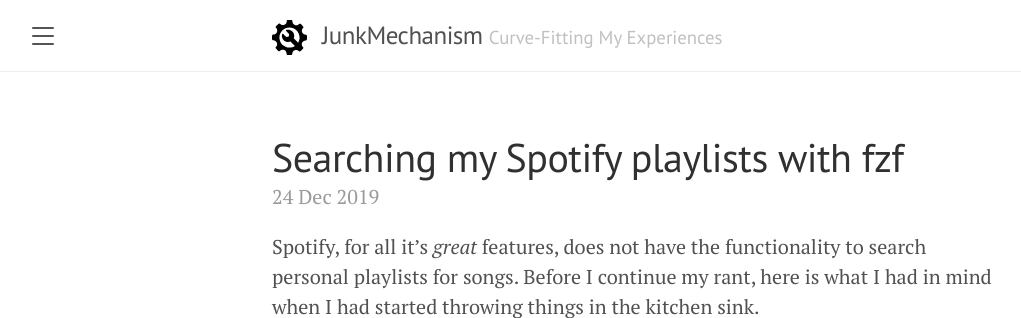
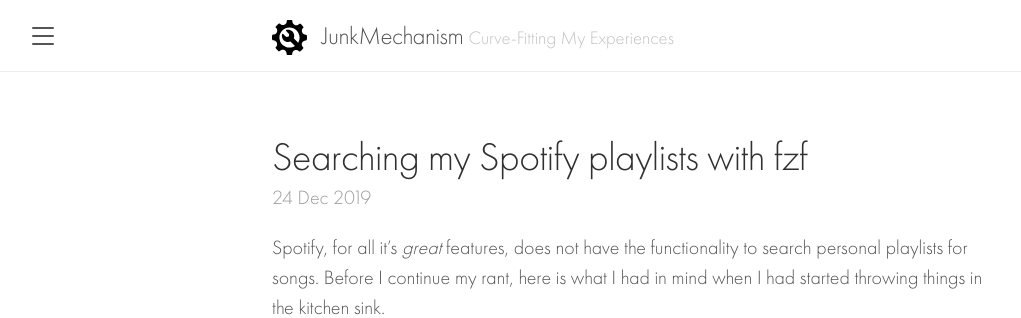
Before and after one commit to junkmechanic/junkmechanic.github.io, a Jekyll site: the page built from _posts/2019-12-24-searching-in-spotify-playlists-with-fzf.md, in a window 1280 px wide, cut to the strip 0-318 px from the top of the page. Shown: the whole strip, without its empty margins (8-1029 px from the left). Built offline with Jekyll 4.4.1, drawn with Linux system fonts in a browser that asks for light colours.

Commit message:
Changed fonts, showing excerpts on index

```diff
--- a/_includes/head.html
+++ b/_includes/head.html
@@ -20,7 +20,12 @@
   <link rel="stylesheet" href="{{ '/public/css/syntax.css' | absolute_url }}">
   <link rel="stylesheet" href="{{ '/public/css/lanyon.css' | absolute_url }}">
   <link rel="stylesheet" href="{{ '/public/css/custom.css' | absolute_url }}">
+
   <link rel="stylesheet" href="https://fonts.googleapis.com/css?family=PT+Serif:400,400italic,700%7CPT+Sans:400">
+
+  <link rel="preconnect" href="https://fonts.googleapis.com">
+  <link rel="preconnect" href="https://fonts.gstatic.com" crossorigin>
+  <link rel="stylesheet" href="https://fonts.googleapis.com/css2?family=Fira+Code:wght@300..700">
 
   <link rel="icon" href="{{ '/public/favicon.ico' | absolute_url }}">
 
--- a/_posts/2019-12-24-searching-in-spotify-playlists-with-fzf.md
+++ b/_posts/2019-12-24-searching-in-spotify-playlists-with-fzf.md
@@ -1,10 +1,13 @@
 ---
 layout: post
 title: Searching my Spotify playlists with fzf
+excerpt_separator: <!--more-->
 ---
 
 Spotify, for all it's _great_ features, does not have the functionality to
-search personal playlists for songs. Before I continue my rant, here is what I
+search personal playlists for songs.
+<!--more-->
+Before I continue my rant, here is what I
 had in mind when I had started throwing things in the kitchen sink.
 
 ![](/images/search_demo.gif)
--- a/index.html
+++ b/index.html
@@ -14,7 +14,7 @@ title: Home
 
     <span class="post-date">{{ post.date | date_to_string }}</span>
 
-    {{ post.content }}
+    {{ post.excerpt }}
   </div>
   {% endfor %}
 </div>
--- a/public/css/custom.css
+++ b/public/css/custom.css
@@ -8,3 +8,29 @@
     border-radius: 5px;
   }
 }
+
+/* Custom font */
+@font-face {
+  font-family: 'FuturaPTLight';
+  src: url('../../fonts/FuturaPTLight.otf');
+}
+
+html {
+  font-family: 'FuturaPTLight';
+}
+
+h1, h2, h3, h4, h5, h6 {
+  font-family: 'FuturaPTLight';
+}
+
+code {
+  font-family: 'Fira Code';
+}
+
+.sidebar {
+  font-family: 'FuturaPTLight';
+}
+
+.pagination {
+  font-family: 'FuturaPTLight';
+}
```
Also changed, not shown: fonts/FuturaPTLight.otf (added).
